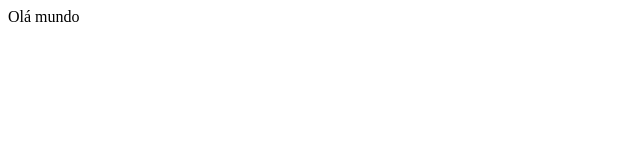
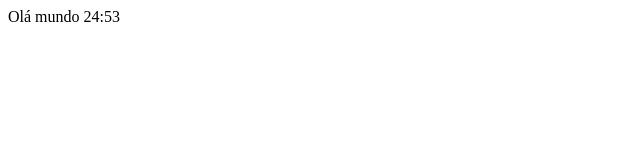
Before and after one commit to apolomoraes/pomodoro-ts, a React (Vite) app: page / in a window 1280 px wide. Shown: the top 160 px of the page, without its empty margins (0-640 px from the left). Built offline with nearby package versions, Linux system fonts and the light colour scheme.

Commit message:
added secondsToTime function

```diff
--- a/src/components/pomodoro-timer.tsx
+++ b/src/components/pomodoro-timer.tsx
@@ -1,5 +1,6 @@
 import { useState } from 'react'
 import { useInterval } from '../hooks/use-interval';
+import { secondsToTime } from '../utils/seconds-to-time';
 
 /* eslint-disable @typescript-eslint/no-unused-vars */
 interface Props {
@@ -13,6 +14,6 @@ export function PomodoroTimer(props: Props): JSX.Element {
   }, 1000)
 
   return (
-    <div>Olá mundo</div>
+    <div>Olá mundo {secondsToTime(mainTime)}</div>
   )
 }
--- /dev/null
+++ b/src/utils/seconds-to-time.ts
@@ -0,0 +1,6 @@
+export function secondsToTime(seconds: number): string {
+  const zeroLeft = (n: number) => Math.floor(n).toString().padStart(2, '0');
+  const min = zeroLeft((seconds / 60) % 60);
+  const sec = zeroLeft((seconds % 60) % 60);
+  return `${min}:${sec}`;
+}
```
